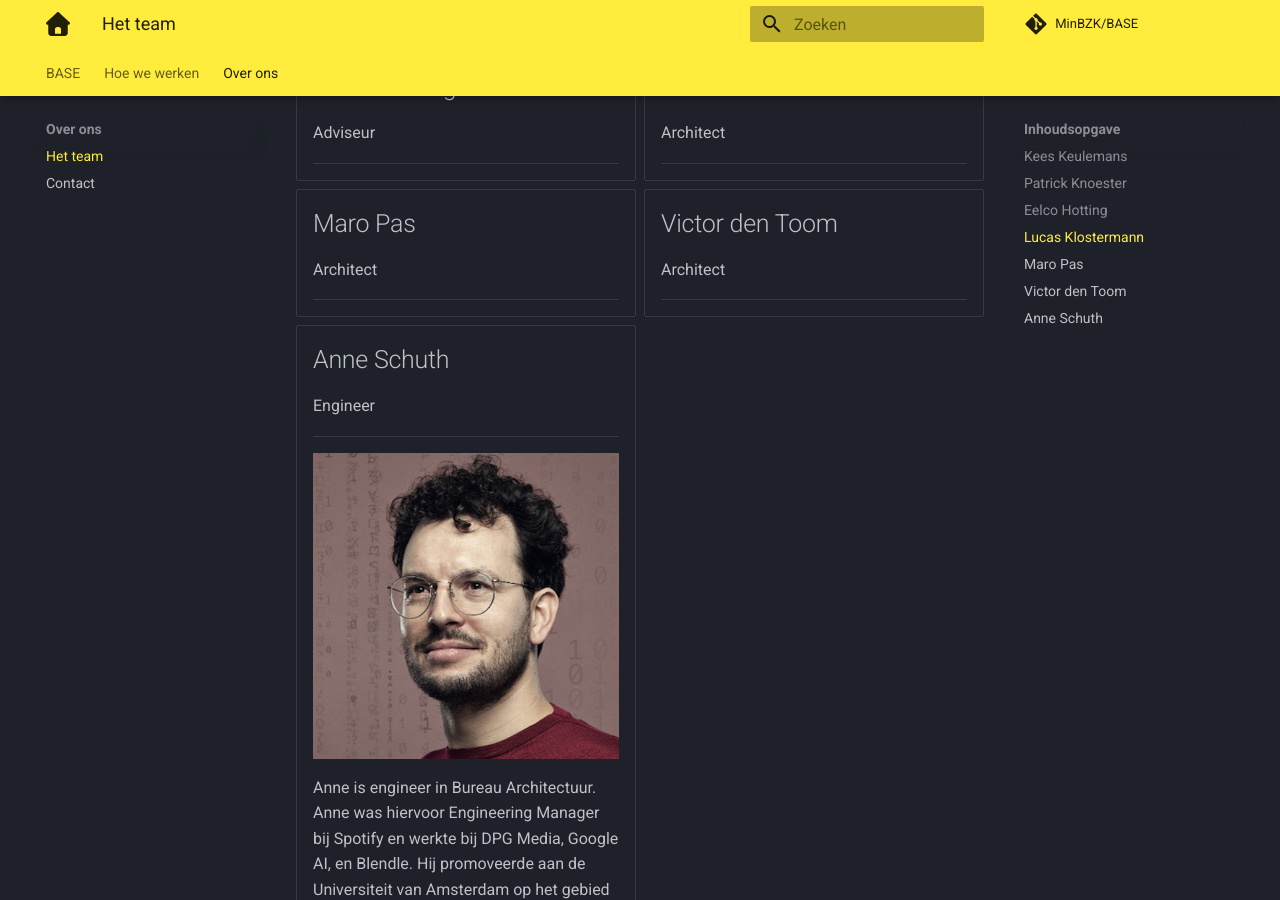
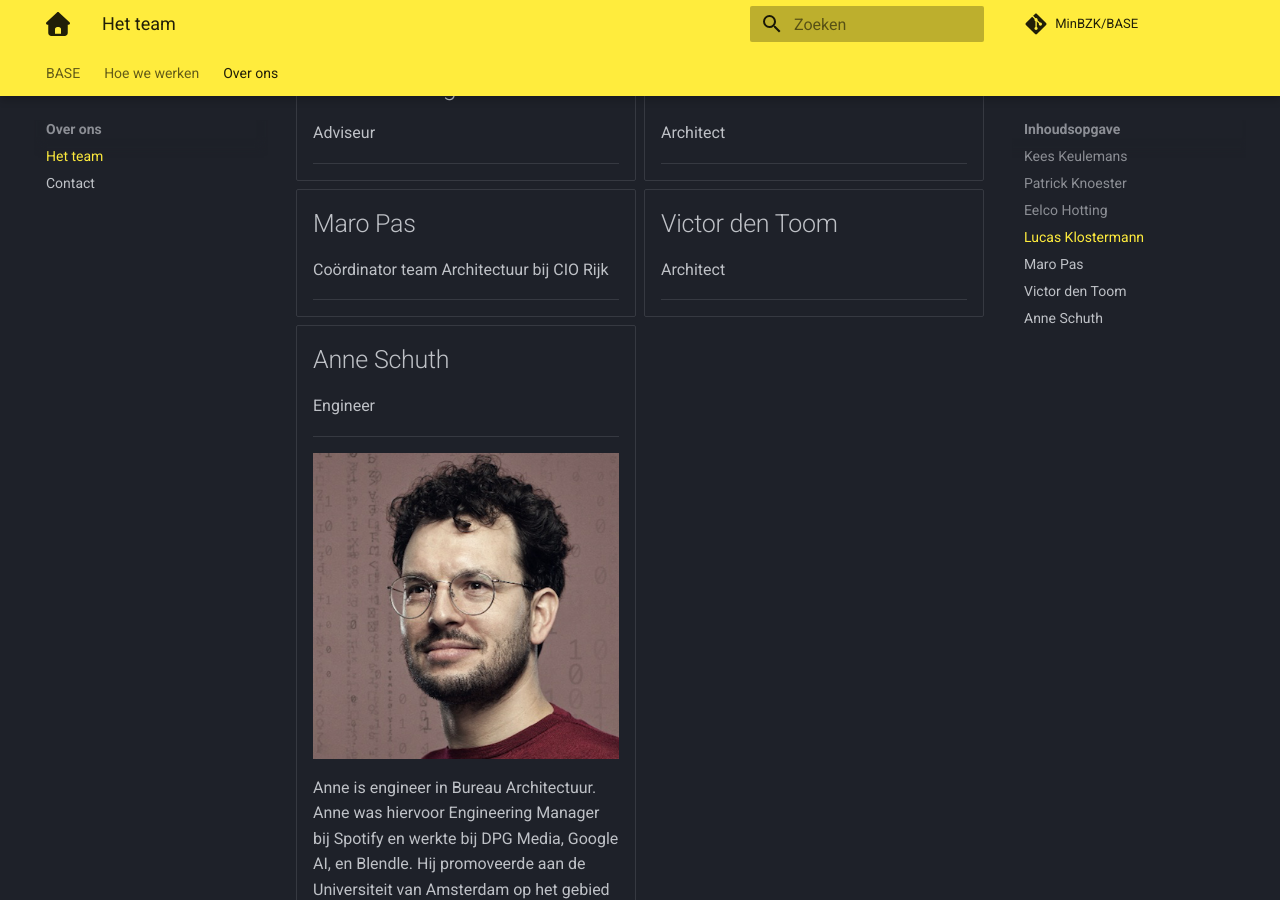
Before and after one commit to MinBZK/BASE, an MkDocs documentation site: the page built from docs/Over_ons/team.md, in a window 1280 px wide and 900 px high, scrolled down 352 px. Built offline with MkDocs 1.6.1 and Material for MkDocs 9.7.7, drawn with Linux system fonts in a browser that asks for light colours; plug-ins that fetch from the network failed and are left out; comment, search, counter and statistics services are not loaded.

Commit message:
Update team MP.md
functienaam Maro aangepast

```diff
--- a/docs/Over_ons/team.md
+++ b/docs/Over_ons/team.md
@@ -30,7 +30,7 @@
 
 -   ## Maro Pas
 
-    Architect
+    Coördinator team Architectuur bij CIO Rijk
 
     ----
 
```
